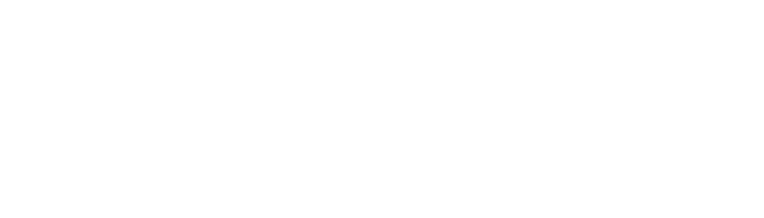
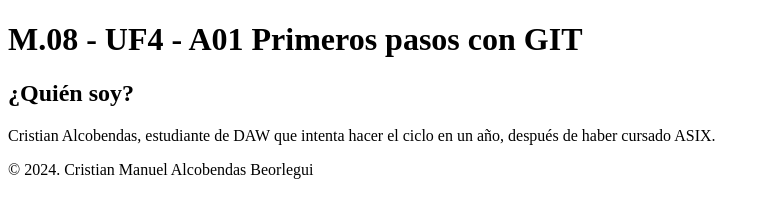
Before and after one commit to CristianManuelAlcobendasBeorlegui/M08-Intro-GIT, a plain HTML site: page index.html in a window 1280 px wide. Shown: the whole page, without its empty margins (0-764 px from the left). Drawn offline with Linux system fonts and the light colour scheme.

Commit message:
Se añade sección con la descripción personal.

```diff
--- a/index.html
+++ b/index.html
@@ -8,6 +8,17 @@
     <script src="index.js"></script>
 </head>
 <body>
-
+    <header>
+        <h1>M.08 - UF4 - A01 Primeros pasos con GIT</h1>
+    </header>
+    <main>
+        <section id="section-nombre">
+            <h2>¿Quién soy?</h2>
+            <p>Cristian Alcobendas, estudiante de DAW que intenta hacer el ciclo en un año, después de haber cursado ASIX.</p>
+        </section>
+    </main>
+    <footer>
+        &copy; 2024. Cristian Manuel Alcobendas Beorlegui
+    </footer>
 </body>
 </html>
```
